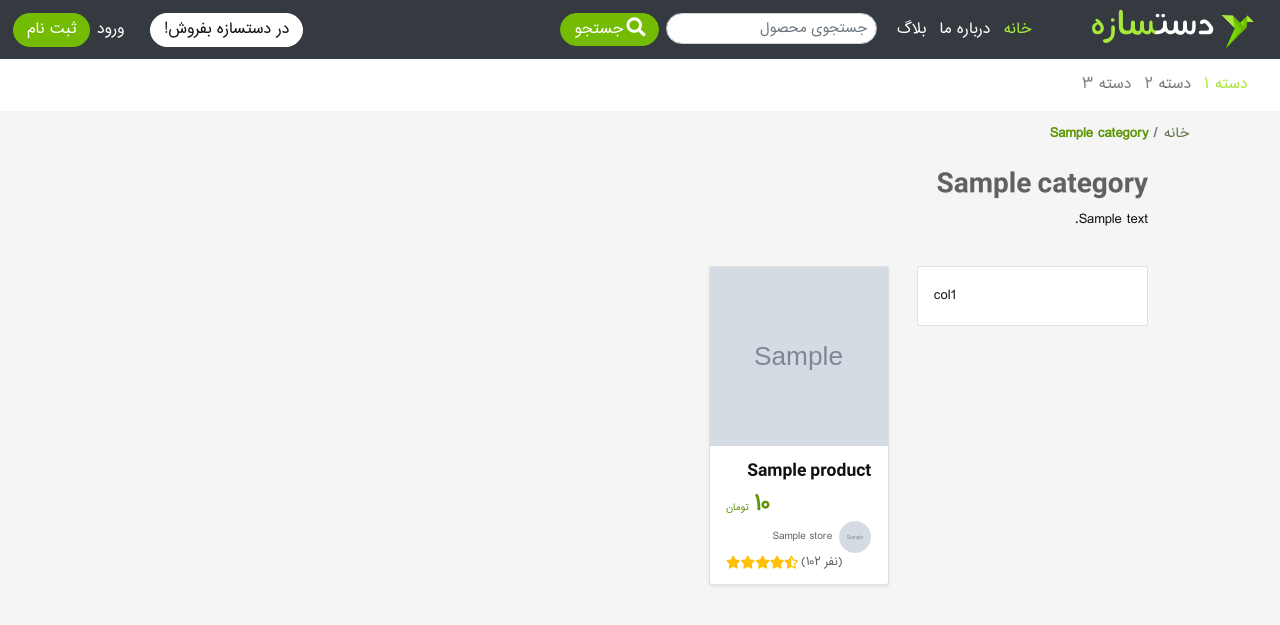
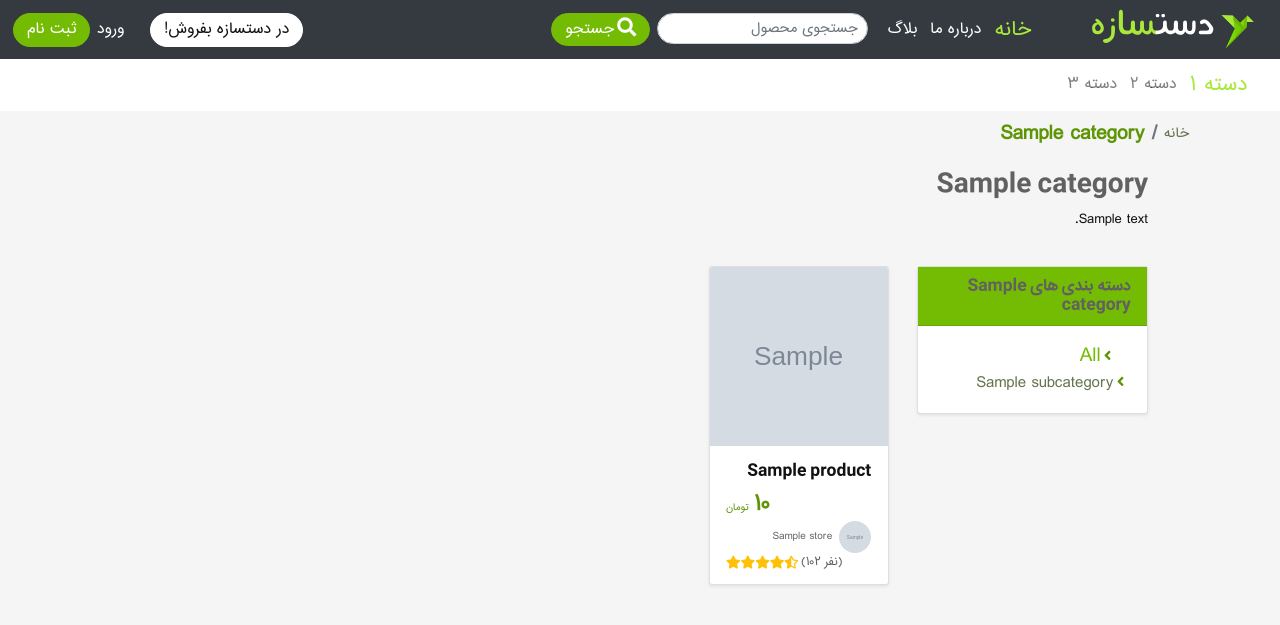
Before and after one commit to NiloofarShahbaz/django-ecommerce-platform, a Django app: page /categories/1/ in a window 1280 px wide. Shown: the top 625 px of the page. Run offline with Django 3.2, Linux system fonts and the light colour scheme; tables that the repository leaves empty hold one stand-in row (values such as "Sample post"); grey boxes marked "Sample" are stand-in pictures; style sheets or scripts are compiled from the project's sources; some libraries are stand-ins or nearby versions.

Commit message:
add subcategory filter

```diff
--- a/config/settings/base.py
+++ b/config/settings/base.py
@@ -51,6 +51,7 @@ INSTALLED_APPS = [
     'django.contrib.sessions',
     'django.contrib.messages',
     'django.contrib.staticfiles',
+    'django_filters',
     'products',
 ]
 
--- /dev/null
+++ b/products/filters.py
@@ -0,0 +1,16 @@
+from django_filters import FilterSet, ModelChoiceFilter
+from .widgets import CustomLinkWidget
+from .models import Product, SubCategory
+
+
+class ProductFilter(FilterSet):
+    subcategory = ModelChoiceFilter(widget=CustomLinkWidget(attrs={'class': 'subcat-text d-flex flex-column'}))
+
+    def __init__(self, *args, **kwargs):
+        category_id = kwargs.pop('category_id', None)
+        super(ProductFilter, self).__init__(*args, **kwargs)
+        self.filters['subcategory'].queryset = SubCategory.objects.filter(category_id=category_id)
+
+    class Meta:
+        model = Product
+        fields = ['subcategory']
--- /dev/null
+++ b/products/static/products/css/category_filter.css
@@ -0,0 +1,34 @@
+@font-face {
+  font-family: 'IRANSans-Bold';
+  src: url("/static/fonts/IRANSans/IRANSansWeb_Bold.ttf") format("truetype");
+  font-style: normal;
+  font-weight: normal; }
+@font-face {
+  font-family: 'IRANSans-Regular';
+  src: url("/static/fonts/IRANSans/IRANSansWeb_Regular.ttf") format("truetype");
+  font-weight: normal !important;
+  font-style: normal; }
+@font-face {
+  font-family: 'IRANSans-PersianNumbers';
+  src: url("/static/fonts/IRANSans/IRANSansWeb_Persian_Numbers.otf") format("opentype");
+  font-style: normal;
+  unicode-range: U+0030-003A; }
+@font-face {
+  font-family: 'A-Negaar';
+  src: url("/static/fonts/ANegaar.ttf") format("truetype");
+  font-style: normal;
+  font-weight: normal; }
+.card-header {
+  background-color: #74BC04; }
+
+.subcat-text {
+  font-size: 15px; }
+
+a:hover {
+  text-decoration: none; }
+
+.active {
+  color: #74BC04;
+  font-size: 19px; }
+
+/*# sourceMappingURL=category_filter.css.map */
--- a/products/static/products/js/category_details.js
+++ b/products/static/products/js/category_details.js
@@ -1,5 +1,5 @@
 $(document).ready(function () {
-    $(".card").hover(
+    $(".link-card .card").hover(
         function () {
             $(this).addClass('shadow-lg').css('cursor','pointer');
         },function () {
--- /dev/null
+++ b/products/static/products/js/category_filter.js
@@ -0,0 +1,4 @@
+$(document).ready(function () {
+    $(".selected").parents('div .mr-2').addClass('mr-4');
+    $(".selected").addClass('active')
+});
--- /dev/null
+++ b/products/static/products/scss/category_filter.scss
@@ -0,0 +1,17 @@
+@import "../../../../static/scss/variables";
+
+.card-header{
+  background-color: $primary-color;
+}
+
+.subcat-text{
+  font-size: 15px;
+}
+a:hover{
+  text-decoration: none;
+}
+
+.active{
+  color: $link-color-hover;
+  font-size: 19px;
+}
--- a/products/templates/products/base.html
+++ b/products/templates/products/base.html
@@ -21,10 +21,9 @@
             {% endblock page_title %}
         </div>
         <div class="col-md-3">
-            <div class="card">
-                <div class="card-body">
-                    col1
-                </div>
+            <div class="card text-right shadow-sm">
+                {% block filter %}
+                {% endblock filter %}
             </div>
         </div>
 
--- a/products/templates/products/category_details.html
+++ b/products/templates/products/category_details.html
@@ -13,10 +13,14 @@
     <p class="text-right">{{ category.description }}</p>
 {% endblock page_title %}
 
+{% block filter %}
+    {% include 'products/category_filter.html'%}
+{% endblock filter %}
+
 {% block products %}
     <div class="col-md mr-3">
         <div class="row">
-            {% for product in products %}
+            {% for product in products.qs %}
                 <div class="col-md-3 col-sm-4 col-6 pl-3 pr-0 pb-3">
                     <a href="#" class="link-card">
                         <div class="card shadow-sm text-right">
@@ -48,4 +52,5 @@
             {% endfor %}
         </div>
     </div>
+
 {% endblock products %}
--- a/products/templates/products/category_filter.html
+++ b/products/templates/products/category_filter.html
@@ -1,10 +1,13 @@
-<!DOCTYPE html>
-<html lang="en">
-<head>
-    <meta charset="UTF-8">
-    <title>Title</title>
-</head>
-<body>
+{% load staticfiles %}
 
-</body>
-</html>
+<link rel="stylesheet" type="text/css" href="{% static 'products/css/category_filter.css' %}">
+<script src="{% static 'products/js/category_filter.js' %}"></script>
+
+<h5 class="card-header">دسته بندی های {{ category.name }}</h5>
+<div class="card-body">
+    <form action="" method="get">
+            {% for choice in products.form %}
+                {{ choice }}
+            {% endfor %}
+    </form>
+</div>
--- a/products/views.py
+++ b/products/views.py
@@ -1,11 +1,14 @@
 from django.shortcuts import render
 from .models import Category, SubCategory, Product
+from .filters import ProductFilter
 
 
 def category_details(request, category_id):
     category = Category.objects.get(id=category_id)
     subcategories = SubCategory.objects.filter(category=category)
-    products = Product.objects.filter(subcategory__category=category)
+    products = ProductFilter(request.GET, category_id=category_id,
+                             queryset=Product.objects.filter(subcategory__category=category))
+
     context = {
         'category': category,
         'subcategories': subcategories,
--- /dev/null
+++ b/products/widgets.py
@@ -0,0 +1,24 @@
+from django_filters.widgets import LinkWidget
+from django.forms.utils import flatatt
+from django.utils.safestring import mark_safe
+
+
+class CustomLinkWidget(LinkWidget):
+    def option_string(self):
+        return '<div class="mr-2">' \
+               '<i class="fas fa-angle-left text-secondary ml-1"></i>' \
+               '<a%(attrs)s href="?%(query_string)s">%(label)s</a>' \
+               '</div>'
+
+    def render(self, name, value, attrs=None, choices=(), renderer=None):
+        if not hasattr(self, 'data'):
+            self.data = {}
+        if value is None:
+            value = ''
+        final_attrs = self.build_attrs(self.attrs, extra_attrs=attrs)
+        output = ['<div%s>' % flatatt(final_attrs)]
+        options = self.render_options(choices, [value], name)
+        if options:
+            output.append(options)
+        output.append('</div>')
+        return mark_safe('\n'.join(output))
--- a/requirements.txt
+++ b/requirements.txt
@@ -1,4 +1,5 @@
 Django==2.1.3
+django-filter==2.0.0
 Pillow==5.3.0
 psycopg2==2.7.6.1
 psycopg2-binary==2.7.6.1
```
Also changed, not shown: 2 other files.
